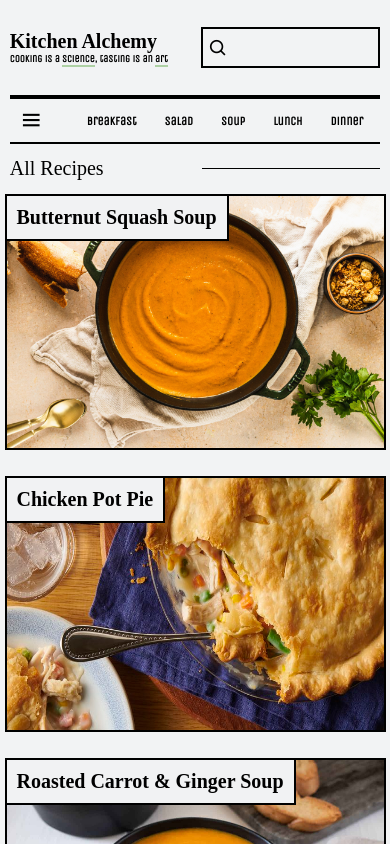
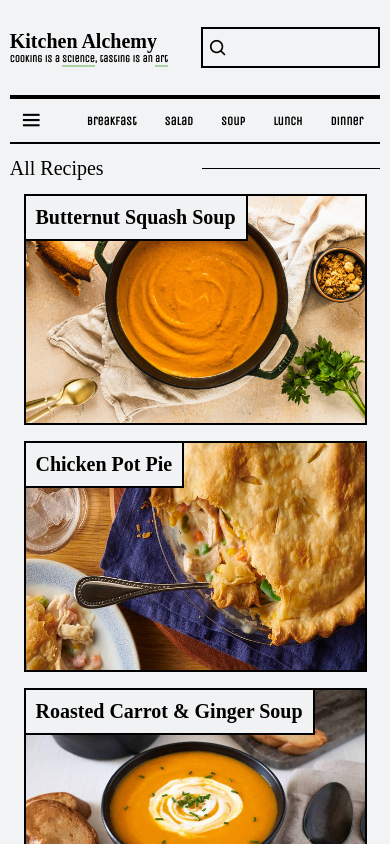
Before and after one commit to Carring10/kitchen-alchemy, a React (Vite) app: page / in a window 390 px wide. Shown: the top 844 px of the page. Built offline with nearby package versions, Linux system fonts and the light colour scheme; a web font is replaced by a local one.

Commit message:
mobile responsiveness

```diff
--- a/src/index.css
+++ b/src/index.css
@@ -299,9 +299,14 @@ body {
     padding: 4px 8px;
   }
 
+  .recipe-list-container {
+    margin-bottom: 20px;
+  }
+
   .recipe-link {
     width: 377px;
-    height: 252px;
+    height: 227px;
+    margin-bottom: 30px;
   }
 
   .recipe-list-img-container {
@@ -314,3 +319,83 @@ body {
     height: 252px;
   }
 }
+
+@media (max-width: 400px) {
+  .recipe-list-container {
+    height: 227px;
+  }
+
+  .recipe-link {
+    width: 339px;
+    height: 227px;
+  }
+
+  .recipe-list-img-container {
+    width: 339px;
+    height: 227px;
+  }
+
+  .recipe-list-img {
+    width: 339px;
+    height: 227px;
+  }
+}
+
+@media (max-width: 380px) {
+  .header {
+    flex-direction: column;
+    padding: 10px;
+  }
+
+  .app-header {
+    font-size: 30px;
+  }
+
+  .header-container p {
+    font-size: 12px;
+  }
+
+  .input-container {
+    width: 100%;
+  }
+
+  .filter-contents {
+    gap: 5px;
+  }
+
+  .meal-tags {
+    gap: 5px;
+  }
+
+  .dropdown-menu {
+    width: 150px;
+  }
+
+  .subcategory-list {
+    left: 151px;
+    width: 150px;;
+  }
+
+  .recipe-list-container {
+    height: 204px;
+  }
+
+  .recipe-link {
+    width: 305px;
+    height: 204px;
+  }
+
+  .recipe-list-img-container {
+    width: 305px;
+    height: 204px;
+  }
+
+  .recipe-list-img {
+    width: 305px;
+    height: 204px;
+  }
+
+  .recipe-name {
+    font-size: 15px;
+  }
+}
```
